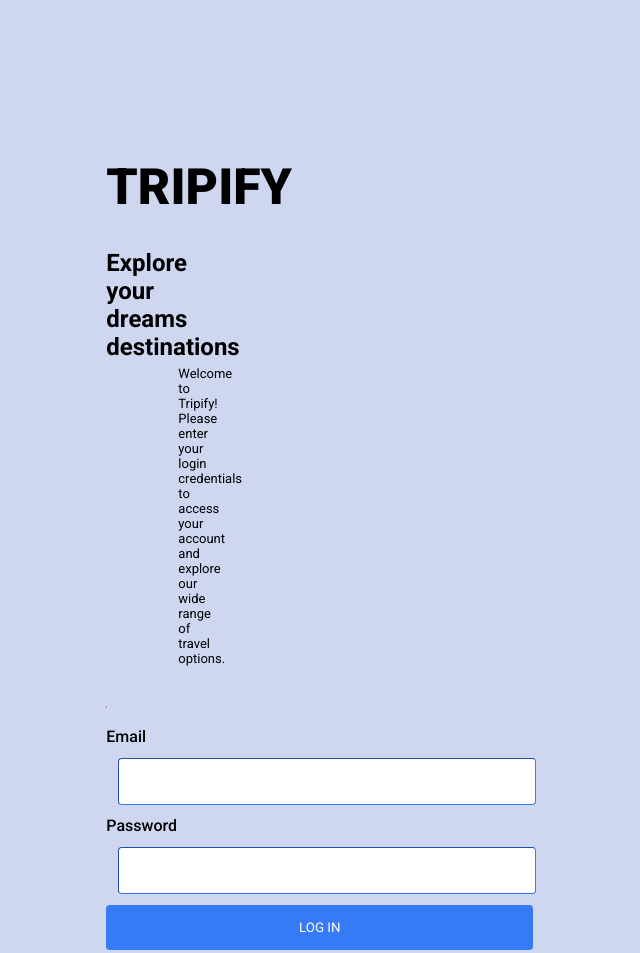
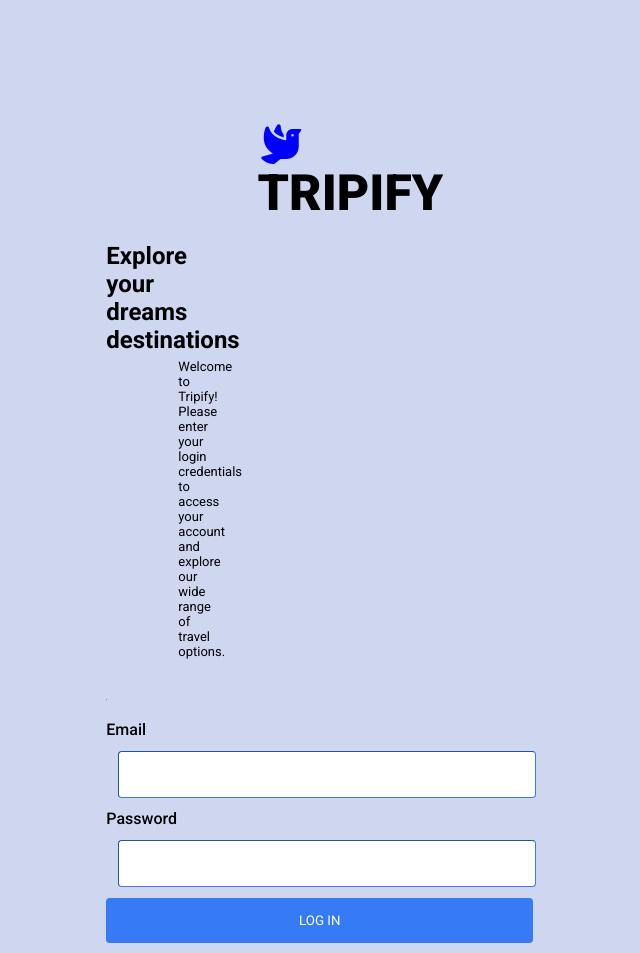
Before and after one commit to martin-alb/image-based-web-project, a plain HTML site: page index.html in a window 1280 px wide. Shown: the top 953 px of the page, without its empty margins (582-1222 px from the left). Drawn offline with Linux system fonts and the light colour scheme.

Commit message:
icono puesto

```diff
--- a/css/styles.css
+++ b/css/styles.css
@@ -17,11 +17,16 @@
 
 }
 
-
+i{
+    margin-left: 4.1cm;
+    color: blue;
+    font-size: 40px;
+}
 
 h1{
     font-size: 50px;
     font-weight: 999;
+    margin: 0px 4cm;
 }
 
 h2{
--- a/index.html
+++ b/index.html
@@ -6,12 +6,14 @@
     <link rel="stylesheet" href="css/styles.css">
     <link rel="preconnect" href="https://fonts.googleapis.com">
     <link rel="preconnect" href="https://fonts.gstatic.com" crossorigin>
+    <script src="https://kit.fontawesome.com/8e71cca244.js" crossorigin="anonymous"></script>
     <link href="https://fonts.googleapis.com/css2?family=Roboto:ital,wght@0,100;0,300;0,400;0,500;0,700;0,900;1,100;1,300;1,400;1,500;1,700;1,900&display=swap" rel="stylesheet">
     <title>Document</title>
 </head>
 <body>
     <main>
         <!-- Titulo y parrafo -->
+        <i class="fa-solid fa-dove"></i>
         <h1>TRIPIFY</h1>
         <h2>Explore your dreams destinations</h2>
         <p class="texto">Welcome to Tripify! Please enter your login credentials to access your account and explore our wide range of travel options.</p>
```
